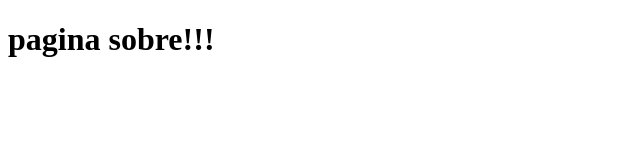
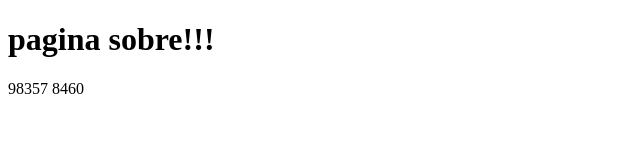
Before and after one commit to Fabiano20077/usandoIssues, a plain HTML site: page sobre.html in a window 1280 px wide. Shown: the whole page, without its empty margins (0-640 px from the left). Drawn offline with Linux system fonts and the light colour scheme.

Commit message:
pagina finalizada closes #3

```diff
--- a/sobre.html
+++ b/sobre.html
@@ -7,5 +7,6 @@
 </head>
 <body>
     <h1>pagina sobre!!! </h1>
+    <p>98357 8460</p>
 </body>
 </html>
```
